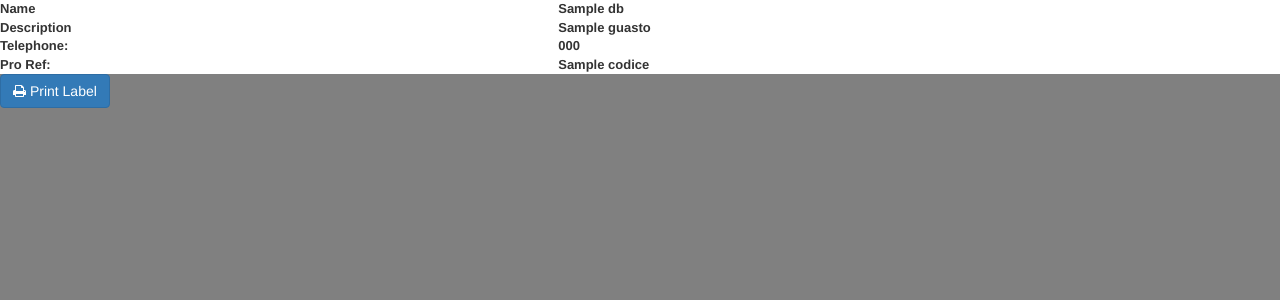
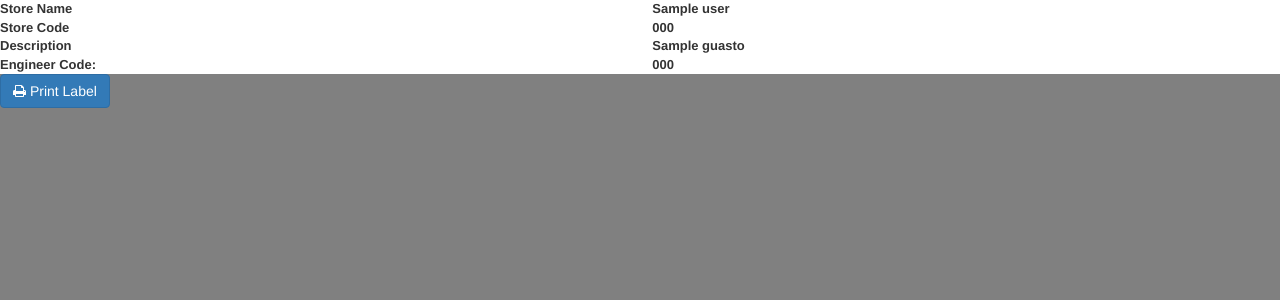
Before and after one commit to sanaullahkhan81/electronicRepairs, a CodeIgniter app: the page made by application/views/template/print_label.php in a window 1280 px wide. Shown: the top 300 px of the page. Run offline with CodeIgniter, Linux system fonts and the light colour scheme; the template is opened without the code that fills it: most values are stand-ins (such as "Sample title", 1, 10 or a date in 2020); some libraries are stand-ins or nearby versions.

Commit message:
print label changes

```diff
--- a/application/controllers/Home.php
+++ b/application/controllers/Home.php
@@ -58,11 +58,14 @@ class Home extends CI_Controller
     public function invoice($id,$tipo, $return = false)
     {
         if ($this->session->userdata('LoggedIn')) {
-            $data['impostazioni'] = $this->Impostazioni_model->lista_impostazioni();
+            $data['impostazioni'] = $this->Impostazioni_model->lista_impostazioni(true);
             $data['db'] = $this->Gestione_model->trova_oggetto($id);
             $data['cliente'] = $this->Gestione_model->trova_cliente($this->Gestione_model->id_from_name($data['db']['Nominativo']));
             $data['valuta'] = $this->Impostazioni_model->get_currency();
             $data['lingua'] = $this->Impostazioni_model->get_lingua();
+            if($tipo == 3){
+                $data['userData'] = $this->Impostazioni_model->getUserData();
+            }
             $data['stile'] = $this->Impostazioni_model->get_custom_style(1);
             if($return)
             {
--- a/application/views/template/print_label.php
+++ b/application/views/template/print_label.php
@@ -66,20 +66,20 @@
 
 <table class="printtable printContent" style="width:100%; padding:2px;">
   <tr>
-    <th>Name</th>
-    <td><b><?=$db['Nominativo'];?></b></td>
+    <th>Store Name</th>
+    <td><b><?= (isset($userData['name'])?$userData['name']:$impostazioni['invoice_name']);?></b></td>
+  </tr>
+  <tr>
+    <th>Store Code</th>
+    <td><b><?= (isset($userData['store_code'])?$userData['store_code']:'');?></b></td>
   </tr>
   <tr>
     <th>Description</th>
     <td> <b><?=$db['Guasto'];?></b></td>
   </tr>
   <tr>
-    <th>Telephone:</th>
-    <td><b><?=$db['Telefono'];?></b></td>
-  </tr>
-  <tr>
-    <th> Pro Ref:</th>
-    <td>  <b><?=$db['codice'];?></b></td>
+    <th> Engineer Code:</th>
+    <td>  <b><?=$db['engineer_code'];?></b></td>
   </tr>
 
 </table>
```
Also changed, not shown: application/models/Impostazioni_model.php (+17 -0 lines).
